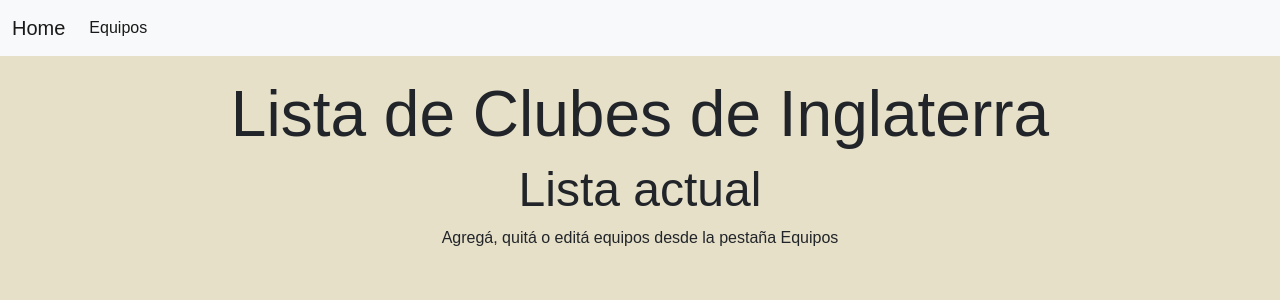
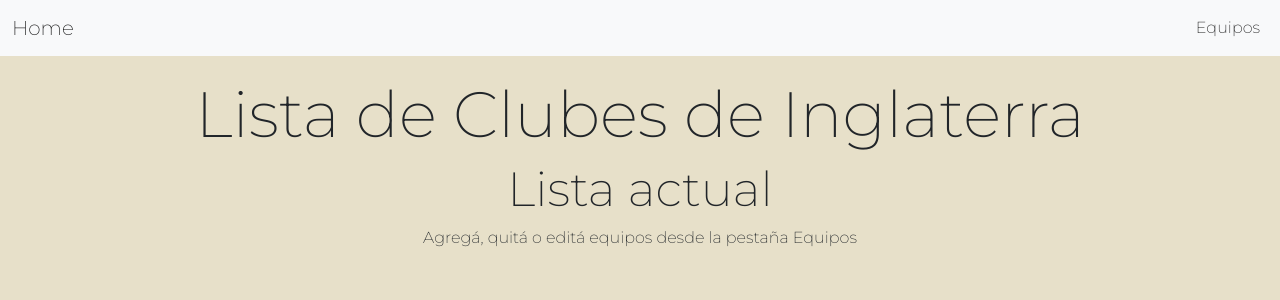
Before and after one commit to sergioatk/crud-clubes, a Node server app: page / in a window 1280 px wide. Shown: the top 300 px of the page. Run offline with Node 20, Linux system fonts and the light colour scheme; some libraries are stand-ins or nearby versions.

Commit message:
Update boiler.handlebars

```diff
--- a/views/layouts/boiler.handlebars
+++ b/views/layouts/boiler.handlebars
@@ -6,8 +6,14 @@
   <meta http-equiv='X-UA-Compatible' content='IE=edge'>
   <title>Equipos de Inglaterra</title>
   <meta name='viewport' content='width=device-width, initial-scale=1'>
-  <link href="https://cdn.jsdelivr.net/npm/bootstrap@5.0.2/dist/css/bootstrap.min.css" rel="stylesheet" integrity="sha384-EVSTQN3/azprG1Anm3QDgpJLIm9Nao0Yz1ztcQTwFspd3yD65VohhpuuCOmLASjC" crossorigin="anonymous">
-  <script src="https://cdn.jsdelivr.net/npm/bootstrap@5.0.2/dist/js/bootstrap.bundle.min.js" integrity="sha384-MrcW6ZMFYlzcLA8Nl+NtUVF0sA7MsXsP1UyJoMp4YLEuNSfAP+JcXn/tWtIaxVXM" crossorigin="anonymous"></script>
+  <link href="https://cdn.jsdelivr.net/npm/bootstrap@5.0.2/dist/css/bootstrap.min.css" rel="stylesheet"
+    integrity="sha384-EVSTQN3/azprG1Anm3QDgpJLIm9Nao0Yz1ztcQTwFspd3yD65VohhpuuCOmLASjC" crossorigin="anonymous">
+  <script src="https://cdn.jsdelivr.net/npm/bootstrap@5.0.2/dist/js/bootstrap.bundle.min.js"
+    integrity="sha384-MrcW6ZMFYlzcLA8Nl+NtUVF0sA7MsXsP1UyJoMp4YLEuNSfAP+JcXn/tWtIaxVXM"
+    crossorigin="anonymous"></script>
+  <link rel="preconnect" href="https://fonts.googleapis.com">
+  <link rel="preconnect" href="https://fonts.gstatic.com" crossorigin>
+  <link href="https://fonts.googleapis.com/css2?family=Montserrat:wght@200&display=swap" rel="stylesheet">
   <link rel="stylesheet" href="styles.css">
 </head>
 
@@ -15,16 +21,14 @@
   <nav class="navbar navbar-expand-lg navbar-light bg-light">
     <div class="container-fluid">
       <a class="navbar-brand" href="http://localhost:8080/">Home</a>
-    <button class="navbar-toggler" type="button" data-bs-toggle="collapse" data-bs-target="#navbarNav" aria-controls="navbarNav" aria-expanded="false" aria-label="Toggle navigation">
-      <span class="navbar-toggler-icon"></span>
-    </button>
-    <div class="collapse navbar-collapse" id="navbarNav">
+
+
         <ul class="navbar-nav">
           <li class="nav-item">
             <a class="nav-link active" aria-current="page" href="http://localhost:8080/equipos">Equipos</a>
           </li>
         </ul>
-    </div>
+
     </div>
   </nav>
   {{{ body }}}
```
Lines whose indentation alone changed are shown as unchanged.
